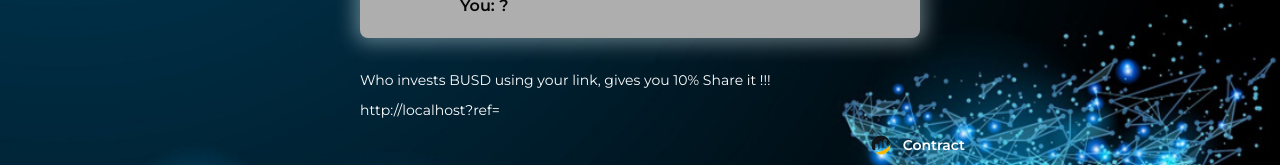
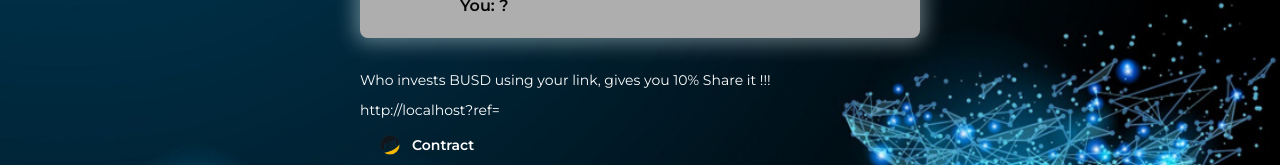
Before and after one commit to jokershiba/BUSD, a plain HTML site: page index.html in a window 1280 px wide. Shown: the part 956-1121 px from the top of the page. Drawn offline with Linux system fonts and the light colour scheme; a script that the page names is missing.

Commit message:
Update index.html

```diff
--- a/index.html
+++ b/index.html
@@ -132,9 +132,9 @@ you 10% Share it !!! </p>
 </div>
 <font style="font-size: 14px;"> </font> </div>
 <center>
-<ul class="nav navbar-nav navbar-right font-weight-normal">
-<ul class="nav navbar-nav navbar-right font-weight-normal">
-<ul class="nav navbar-nav navbar-right font-weight-normal">
+<ul class="nav navbar-nav navbar-center font-weight-normal">
+<ul class="nav navbar-nav navbar-center font-weight-normal">
+<ul class="nav navbar-nav navbar-center font-weight-normal">
 <li><a class="social-pad" href="https://bscscan.com/address/0x646977cd5c21b3ddbe97eae49111c15b6dff1067#code" target="_blank"><img alt="BscScan Logo" class="social-icons" src="images/bscan_logo.png"><span class="hide-mobile">Contract</span></a></li>
 </ul>
 </ul>
```
